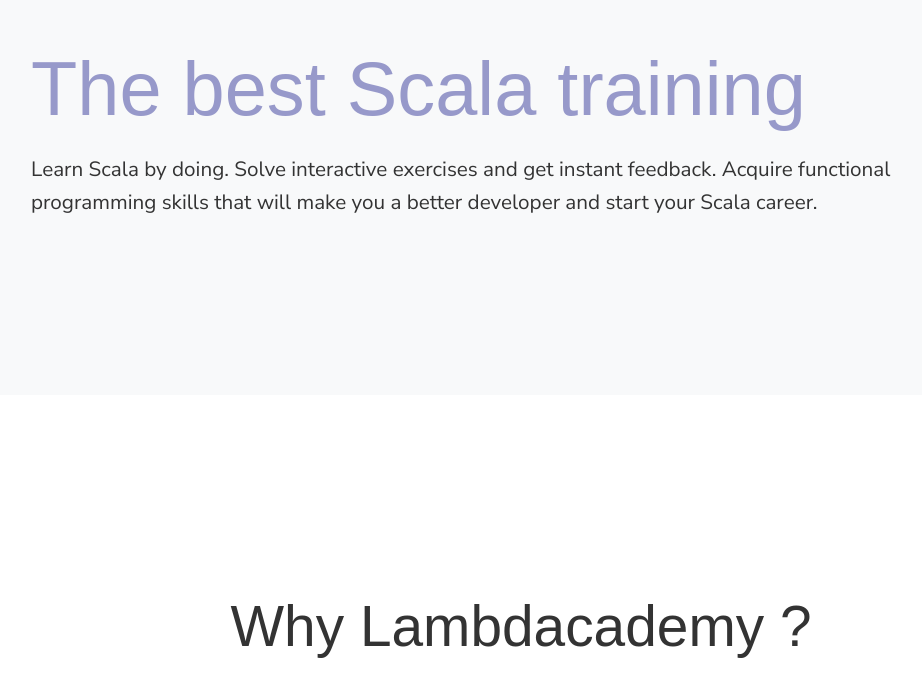
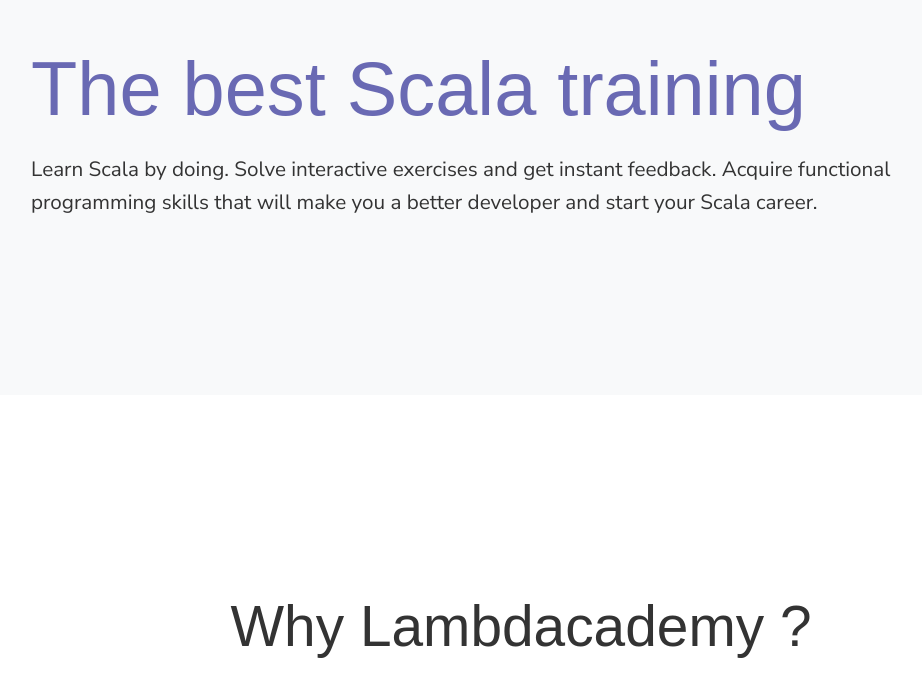
Before and after one commit to gbogard/api, a website built with Parcel: page front/showcase/index.pug in a window 1280 px wide. Shown: the part 105-800 px from the top of the page, without its empty margins (119-1041 px from the left). Built offline with nearby package versions, Linux system fonts and the light colour scheme; a web font is replaced by a local one.

Commit message:
Updated colors

```diff
--- a/front/scss/variables.scss
+++ b/front/scss/variables.scss
@@ -10,15 +10,15 @@
 $gray-900: #212529;
 $black:    #000;
 
-$primary:       #9799ca;
+$primary:       #6969b3;
 $secondary:     $white;
 $success:       #5dcc57;
-$info:          #7bcdba;
+$info:          #72a1e5;
 $warning:       #ea8a56;
 $danger:        $warning;
 $light:         $gray-200;
 $very-light:    $gray-100;
-$dark:          $gray-800;
+$dark:          #2d3047;
 
 $body-bg: $gray-100;
 
```
